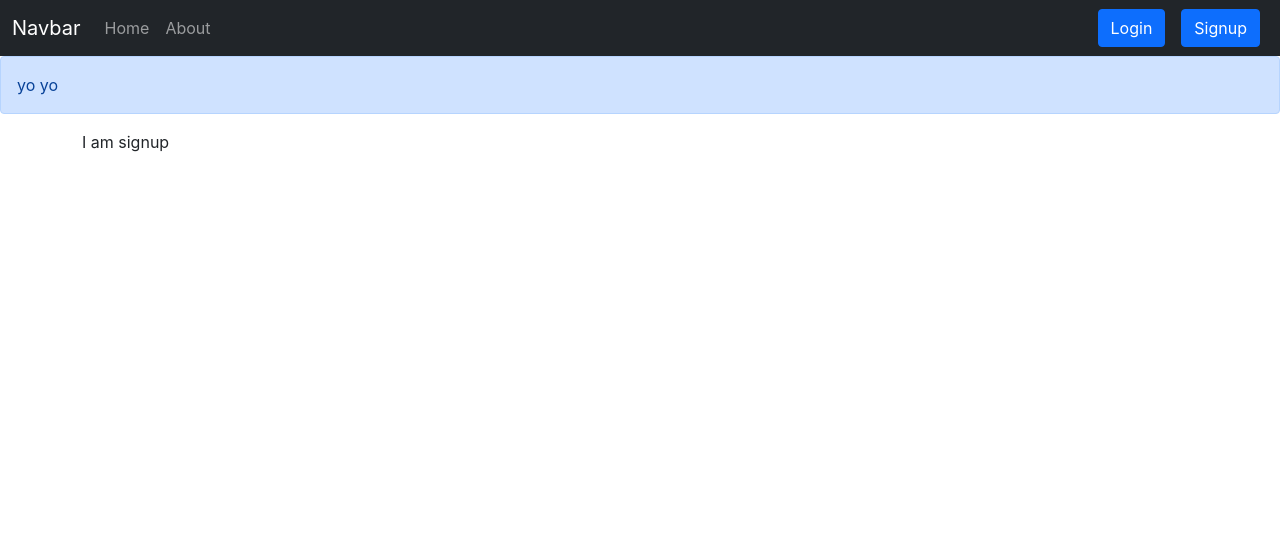
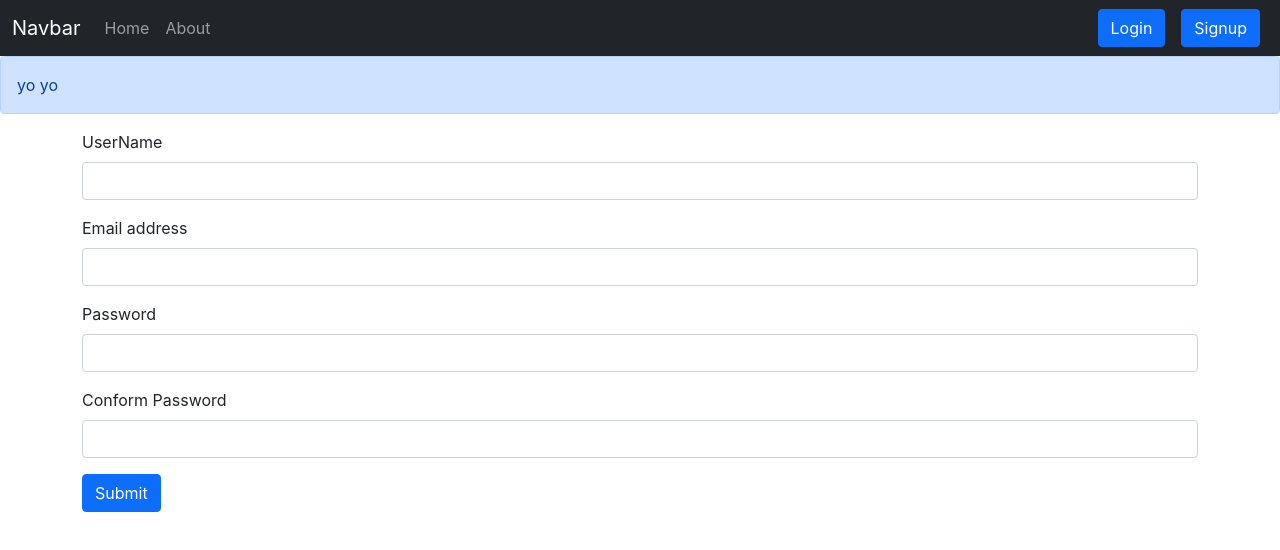
Before and after one commit to BabbarRaghav/iNotebook-React, a React (Create React App) app: page /signup in a window 1280 px wide. Shown: the top 550 px of the page. Built offline with nearby package versions, Linux system fonts and the light colour scheme.

Commit message:
Adding Signup featurn using API

```diff
--- a/src/component/Login.js
+++ b/src/component/Login.js
@@ -27,11 +27,11 @@ const Login = () => {
         <div>
             <form onSubmit={handleSubmit}>
                 <div className="mb-3">
-                    <label htmlFor="exampleInputEmail1" className="form-label">Email address</label>
+                    <label htmlFor="email" className="form-label">Email address</label>
                     <input type="email" className="form-control" id="email" name="email" aria-describedby="emailHelp" value={auth.email} onChange={onChange}/>
                 </div>
                 <div className="mb-3">
-                    <label htmlFor="exampleInputPassword1" className="form-label">Password</label>
+                    <label htmlFor="password" className="form-label">Password</label>
                     <input type="password" className="form-control" id="password" name="password" value={auth.password} onChange={onChange}/>
                 </div>
                 <button type="submit" className="btn btn-primary">Submit</button>
--- a/src/component/Signup.js
+++ b/src/component/Signup.js
@@ -1,9 +1,54 @@
-import React from 'react'
+import React, { useState } from 'react'
+import { useHistory } from 'react-router-dom'
 
 const Signup = () => {
+    const [auth, setauth] = useState({ name: "", email: "", password: "", cpassword: "" })
+    let history = useHistory()
+    const handleSubmit = async (e) => {
+        e.preventDefault()
+        if (auth.cpassword === auth.password) {
+            const response = await fetch("http://localhost:5000/api/auth/createUser", {
+                method: 'POST', // *GET, POST, PUT, DELETE, etc.
+                headers: {
+                    'Content-Type': 'application/json'
+                },
+                body: JSON.stringify({ name: auth.name, email: auth.email, password: auth.password })
+            });
+            const json = await response.json()
+            console.log(json)
+            if (json.success){
+                localStorage.setItem('auth-token', json.jwtData)
+                history.push("/login")
+            }
+        }
+        else{
+            alert("Invalid Password! Password and conform password not match")
+        }
+    }
+    const onChange = (e) => {
+        setauth({ ...auth, [e.target.name]: e.target.value })
+    }
     return (
         <div>
-            I am signup
+            <form onSubmit={handleSubmit}>
+                <div className="mb-3">
+                    <label htmlFor="name" className="form-label">UserName</label>
+                    <input type="text" className="form-control" id="name" name="name" aria-describedby="emailHelp" onChange={onChange} required/>
+                </div>
+                <div className="mb-3">
+                    <label htmlFor="email" className="form-label">Email address</label>
+                    <input type="email" className="form-control" id="email" name="email" aria-describedby="emailHelp" onChange={onChange} required/>
+                </div>
+                <div className="mb-3">
+                    <label htmlFor="password" className="form-label">Password</label>
+                    <input type="password" className="form-control" id="password" name="password" onChange={onChange} minLength={5} required/>
+                </div>
+                <div className="mb-3">
+                    <label htmlFor="cpassword" className="form-label">Conform Password</label>
+                    <input type="password" className="form-control" id="cpassword" name="cpassword" onChange={onChange} minLength={5} required/>
+                </div>
+                <button type="submit" className="btn btn-primary">Submit</button>
+            </form>
         </div>
     )
 }
```
Also changed, not shown: 1 other file (tests, documents, lock files or other folders).
